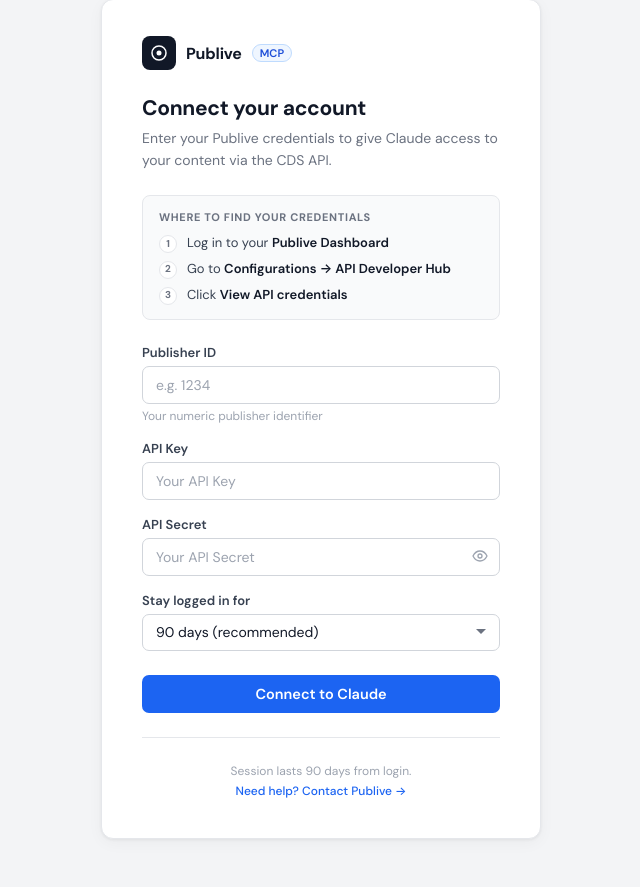
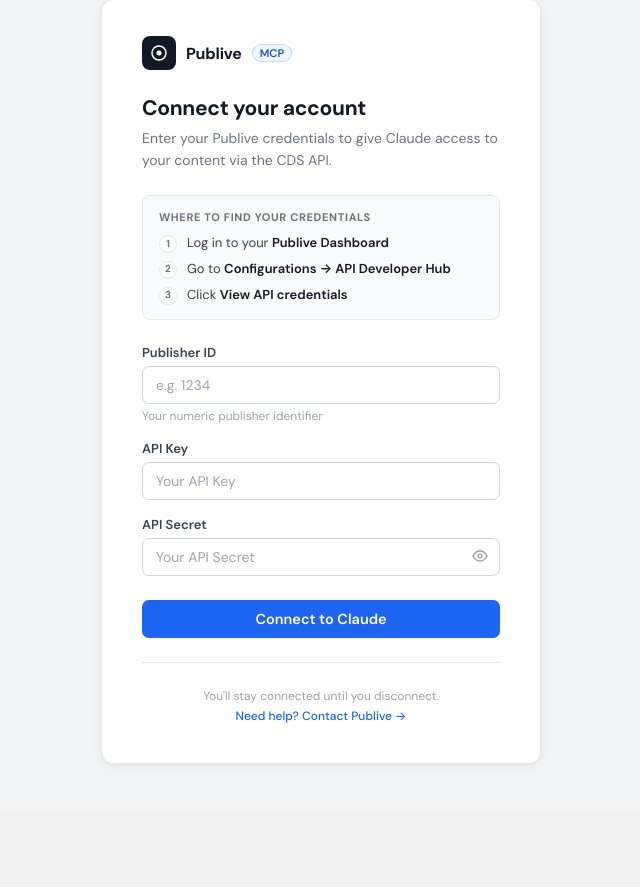
Before and after one commit to srishti-publive/tests, a Django app: template auth_app/templates/connect.html in a window 1280 px wide. Shown: the part 105-992 px from the top of the page, without its empty margins (319-959 px from the left). After the commit the page ends 868 px from the top, so only its background shows below. Run offline with Django 4.2, Linux system fonts and the light colour scheme; the template is opened without the code that fills it, so the values that code supplies are empty.

Commit message:
Project check

```diff
--- a/auth_app/templates/connect.html
+++ b/auth_app/templates/connect.html
@@ -429,19 +429,6 @@
         </div>
       </div>
 
-      <div class="field">
-        <label for="rememberFor">Stay logged in for</label>
-        <select id="rememberFor">
-          <option value="90" selected>90 days (recommended)</option>
-          <option value="-1">Always (never expires)</option>
-          <option value="custom">Custom…</option>
-          <option value="0">This session only</option>
-        </select>
-        <div id="customDaysWrap" style="display:none; margin-top:8px;">
-          <input type="number" id="customDays" min="1" max="3650" placeholder="Number of days" />
-        </div>
-      </div>
-
       <button class="btn" id="connectBtn" onclick="handleConnect()">
         <div class="btn-inner">
           <div class="spinner" id="spinner"></div>
@@ -452,7 +439,7 @@
       <hr class="divider" />
 
       <p class="footer-note">
-        <span id="sessionNote">Session lasts 90 days from login.</span><br />
+        <span id="sessionNote">You'll stay connected until you disconnect.</span><br />
         <a href="https://thepublive.com/contact-us" target="_blank">Need help? Contact Publive →</a>
       </p>
 
@@ -471,45 +458,10 @@
       });
     });
 
-    function updateFooterNote(val) {
-      const note = document.getElementById('sessionNote');
-      if (val === '0')       note.textContent = 'Session ends when you close the browser.';
-      else if (val === '-1') note.textContent = 'Session never expires.';
-      else if (val === 'custom') {
-        const days = parseInt(document.getElementById('customDays').value, 10) || 0;
-        note.textContent = days > 0
-          ? `Session lasts ${days} day${days === 1 ? '' : 's'} from login.`
-          : 'Enter a number of days above.';
-      } else {
-        const d = parseInt(val, 10);
-        note.textContent = `Session lasts ${d} day${d === 1 ? '' : 's'} from login.`;
-      }
-    }
-
-    document.getElementById('rememberFor').addEventListener('change', function () {
-      const wrap = document.getElementById('customDaysWrap');
-      wrap.style.display = this.value === 'custom' ? 'block' : 'none';
-      updateFooterNote(this.value);
-    });
-
-    document.getElementById('customDays').addEventListener('input', function () {
-      updateFooterNote('custom');
-    });
-
-    function getRememberForDays() {
-      const sel = document.getElementById('rememberFor').value;
-      if (sel === 'custom') {
-        const days = parseInt(document.getElementById('customDays').value, 10);
-        return (!days || days < 1) ? 90 : days;
-      }
-      return parseInt(sel, 10);
-    }
-
     async function handleConnect() {
       const publisherId      = document.getElementById('publisherId').value.trim();
       const apiKey           = document.getElementById('apiKey').value.trim();
       const apiSecret        = document.getElementById('apiSecret').value.trim();
-      const rememberForDays  = getRememberForDays();
       const errorBox         = document.getElementById('errorBox');
       const btn              = document.getElementById('connectBtn');
       const spinner          = document.getElementById('spinner');
@@ -522,14 +474,6 @@
         return;
       }
 
-      if (document.getElementById('rememberFor').value === 'custom') {
-        const days = parseInt(document.getElementById('customDays').value, 10);
-        if (!days || days < 1) {
-          showError('Please enter a valid number of days for the custom duration.');
-          return;
-        }
-      }
-
       btn.disabled = true;
       spinner.style.display = 'block';
       btnText.textContent = 'Verifying credentials…';
@@ -538,7 +482,7 @@
         const res  = await fetch('/auth/login', {
           method: 'POST',
           headers: { 'Content-Type': 'application/json' },
-          body: JSON.stringify({ publisherId, apiKey, apiSecret, remember_for_days: rememberForDays }),
+          body: JSON.stringify({ publisherId, apiKey, apiSecret }),
           credentials: 'include',
         });
         const data = await res.json();
--- a/requirements.txt
+++ b/requirements.txt
@@ -6,7 +6,5 @@
 psycopg2-binary>=2.9.10
 python-dotenv==1.0.0
 newrelic==13.1.0
-django-redis>=5.4.0
-redis>=5.0.0
 python-json-logger>=2.0.7
 cryptography>=42.0.0
```
Also changed, not shown: CLAUDE.md (+1 -1 lines), auth_app/tests/test_session.py (+40 -80 lines), auth_app/views.py (+5 -34 lines), docs/auth.md (+8 -8 lines), docs/deployment.md (+1 -1 lines), docs/hld.md (+3 -7 lines), docs/newrelic.md (+2 -2 lines), mcp_app/tests/test_auth.py (+3 -1 lines), newrelic.ini (+2 -201 lines), publive_mcp/settings.py (+5 -16 lines), README.md.
